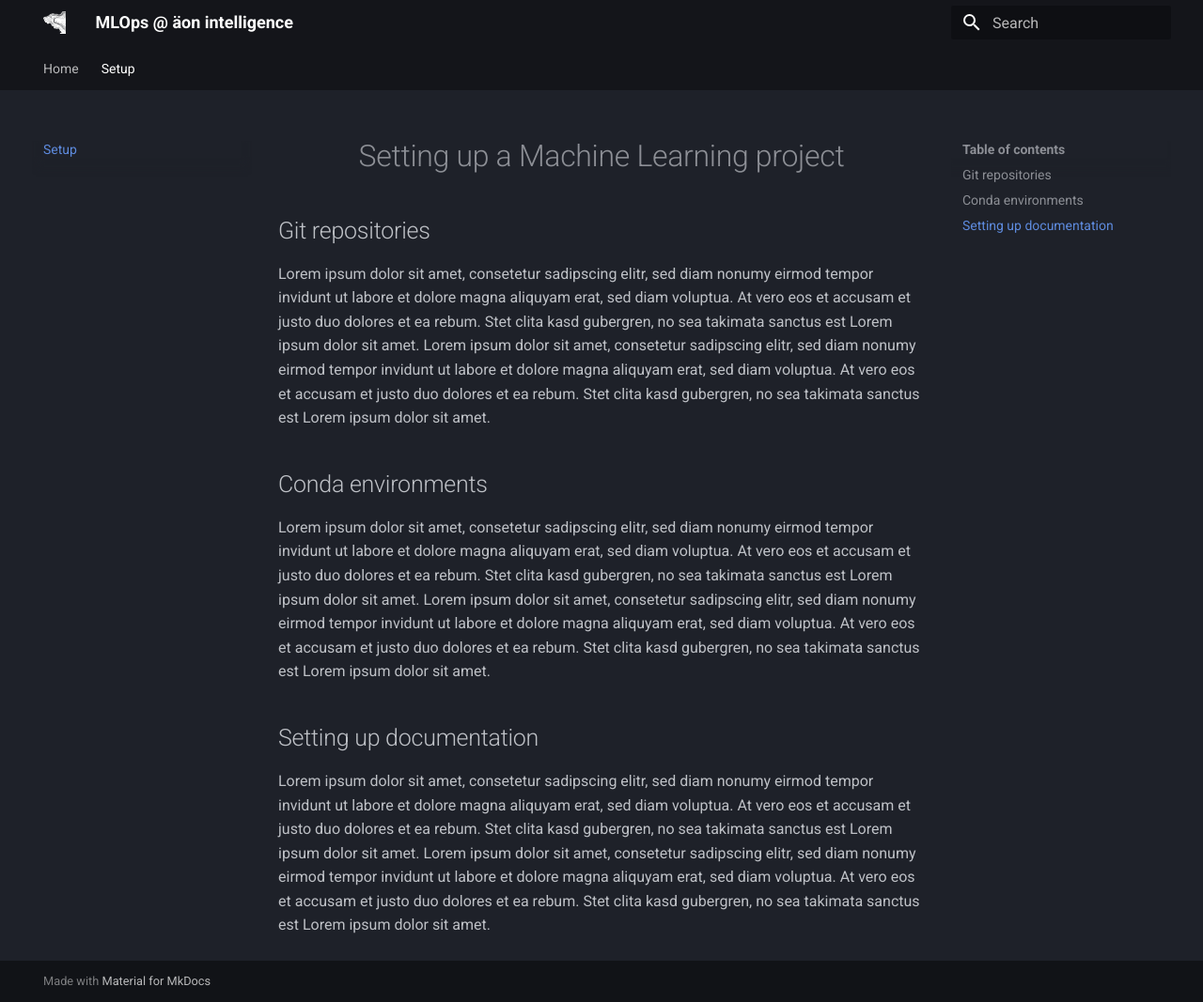
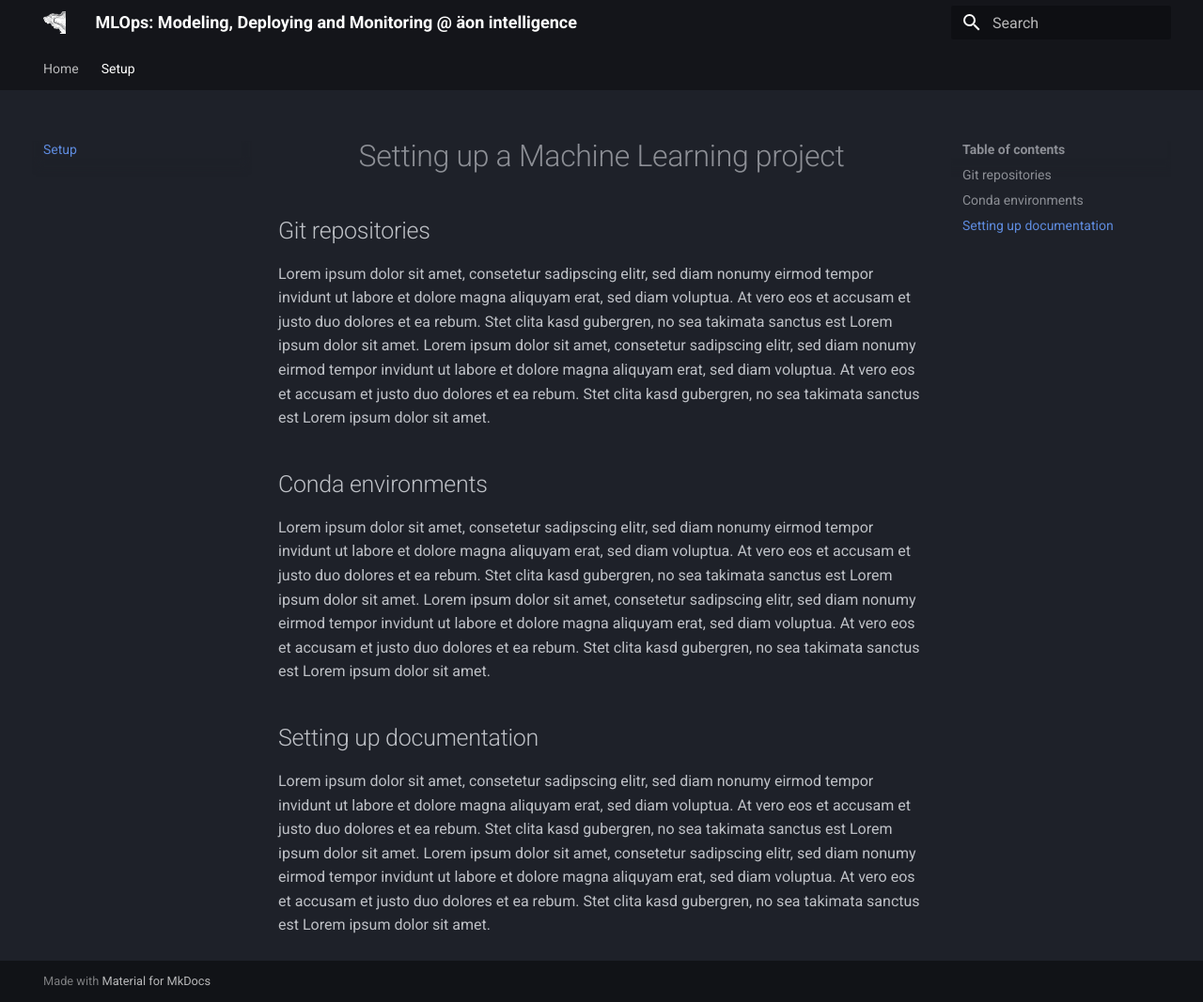
Before and after one commit to soltheaeon/mlops, an MkDocs documentation site: the page built from docs/setup.md, in a window 1280 px wide and 1067 px high. Shown: the whole window at 94% size. Built offline with MkDocs 1.6.1 and Material for MkDocs 9.7.7, drawn with Linux system fonts in a browser that asks for light colours.

Commit message:
edit mkdocs.yml

```diff
--- a/mkdocs.yml
+++ b/mkdocs.yml
@@ -1,4 +1,4 @@
-site_name: MLOps @ äon intelligence
+site_name: "MLOps: Modeling, Deploying and Monitoring @ äon intelligence"
 nav:
   - Home: index.md
   - Setup: setup.md
```
Also changed, not shown: site/index.html, site/search/search_index.json, 1 other file.
